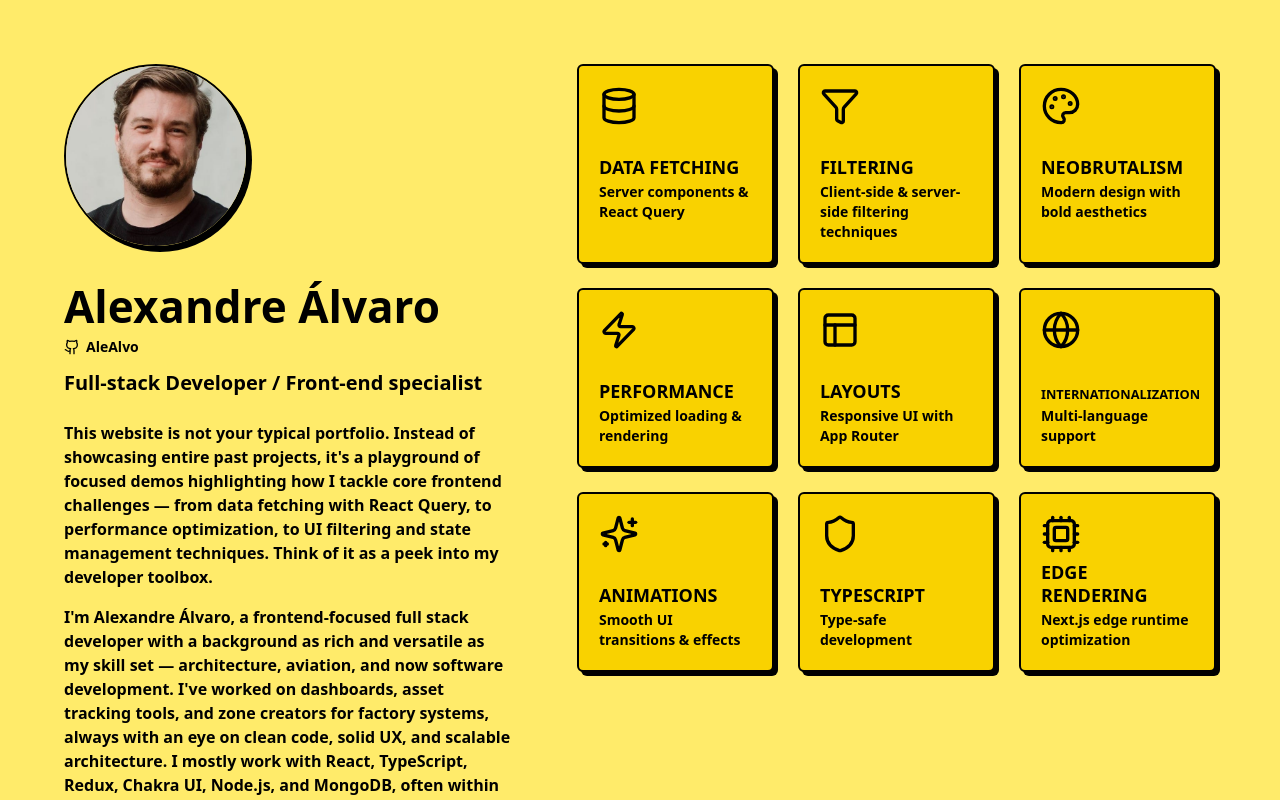
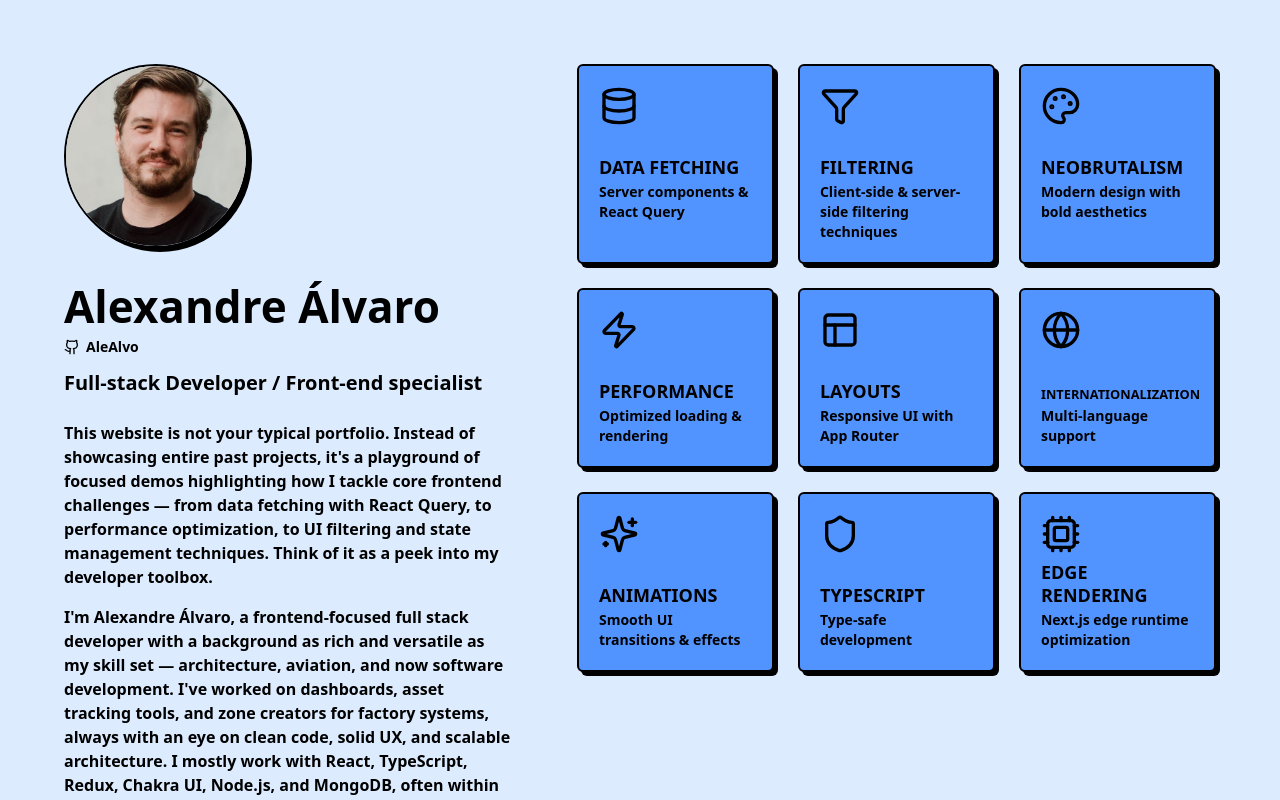
Before and after one commit to AleAlvo/portfolio, a Next.js app: page / in a window 1280 px wide. Shown: the top 800 px of the page. Built offline with nearby package versions, Linux system fonts and the light colour scheme; a web font is replaced by a local one.

Commit message:
Update color scheme: change to pastel blue primary and yellow secondary based on bento template

```diff
--- a/src/app/globals.css
+++ b/src/app/globals.css
@@ -6,17 +6,15 @@
 :root {
 	/* Main color schemes - based on provided palette */
 
-	/* Primary - Yellow (#FFDB58 as main) - Was Secondary */
-	--primary-main: oklch(
-		94% 0.15 96.42
-	); /* Middle ground yellow - between pastel and previous */
-	--primary-dark: oklch(87.03% 0.19 96.42); /* #FFDB58 - Previous primary-main */
-	--primary-darker: oklch(71.16% 0.19 96.42); /* Previous primary-dark */
+	/* Primary - Pastel Blue (similar to bento) */
+	--primary-main: oklch(93.46% 0.0305 255.11); /* Light pastel blue */
+	--primary-dark: oklch(67.47% 0.1726 259.49); /* Darker blue, more saturated */
+	--primary-darker: oklch(40% 0.15 260); /* Much darker blue */
 
-	/* Secondary - Teal (#A7DBD8 as main) - Was Primary */
-	--secondary-main: oklch(83.12% 0.08 196.66); /* #A7DBD8 */
-	--secondary-dark: oklch(67.25% 0.08 196.66); /* Darker teal */
-	--secondary-darker: oklch(51.38% 0.08 196.66); /* Darkest teal */
+	/* Secondary - Yellow */
+	--secondary-main: oklch(94% 0.15 96.42); /* Pastel yellow */
+	--secondary-dark: oklch(87.03% 0.19 96.42); /* #FFDB58 - Previous primary-dark */
+	--secondary-darker: oklch(71.16% 0.19 96.42); /* Previous primary-darker */
 
 	/* Tertiary - Salmon (#FFA07A as main) */
 	--tertiary-main: oklch(76.11% 0.15 45.43); /* #FFA07A */
@@ -24,13 +22,13 @@
 	--tertiary-darker: oklch(44.37% 0.15 45.43); /* Darkest salmon */
 
 	/* Skill level mappings */
-	--junior-color: var(--secondary-main); /* Updated to be the teal color */
-	--junior-dark: var(--secondary-dark);
-	--junior-darker: var(--secondary-darker);
+	--junior-color: var(--primary-main); /* Updated to blue color */
+	--junior-dark: var(--primary-dark);
+	--junior-darker: var(--primary-darker);
 
-	--mid-color: var(--primary-main); /* Updated to be the yellow color */
-	--mid-dark: var(--primary-dark);
-	--mid-darker: var(--primary-darker);
+	--mid-color: var(--secondary-main); /* Updated to yellow color */
+	--mid-dark: var(--secondary-dark);
+	--mid-darker: var(--secondary-darker);
 
 	--senior-color: var(--tertiary-main);
 	--senior-dark: var(--tertiary-dark);
@@ -39,11 +37,11 @@
 	/* System colors */
 	--success: oklch(76.34% 0.18 142.52); /* Green */
 	--success-foreground: oklch(100% 0 0);
-	--warning: oklch(87.03% 0.19 96.42); /* Original warning color (same as primary-dark) */
+	--warning: oklch(87.03% 0.19 96.42); /* Same as secondary-dark (yellow) */
 	--warning-foreground: oklch(0% 0 0);
 	--error: oklch(65.71% 0.199 16.47); /* #FF6B6B */
 	--error-foreground: oklch(100% 0 0);
-	--info: oklch(67.47% 0.1726 259.49); /* Blue */
+	--info: oklch(67.47% 0.1726 259.49); /* Same as primary-dark (blue) */
 	--info-foreground: oklch(100% 0 0);
 
 	/* Core colors */
@@ -71,7 +69,7 @@
 	--popover: var(--background);
 	--popover-foreground: var(--foreground);
 	--primary: var(--primary-dark);
-	--primary-foreground: var(--main-foreground);
+	--primary-foreground: oklch(100% 0 0); /* White text on darker blue */
 	--secondary: var(--secondary-dark);
 	--secondary-foreground: var(--foreground);
 	--tertiary: var(--tertiary-dark);
@@ -117,7 +115,7 @@
 	--popover: var(--background);
 	--popover-foreground: var(--foreground);
 	--primary: var(--primary-darker);
-	--primary-foreground: var(--main-foreground);
+	--primary-foreground: oklch(100% 0 0); /* White text for darker blue */
 	--secondary: var(--secondary-darker);
 	--secondary-foreground: var(--foreground);
 	--tertiary: var(--tertiary-darker);
```
